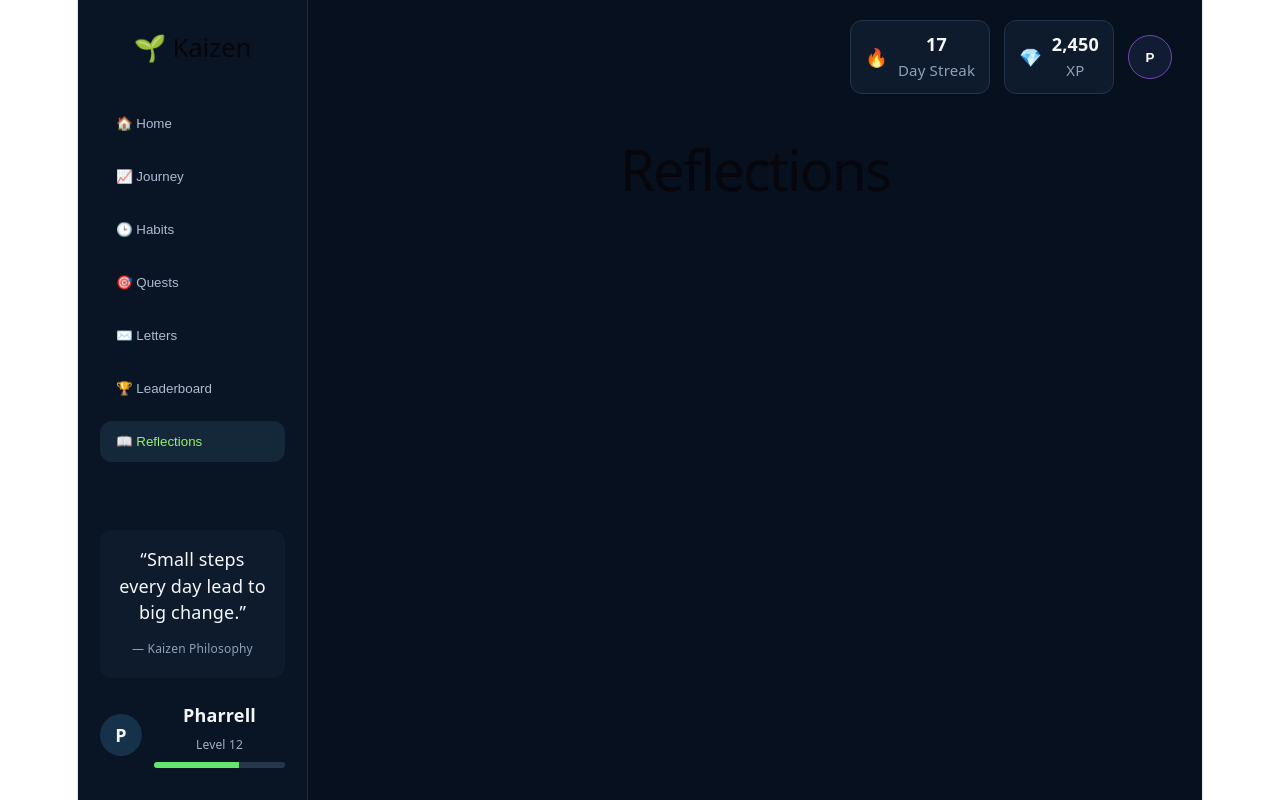
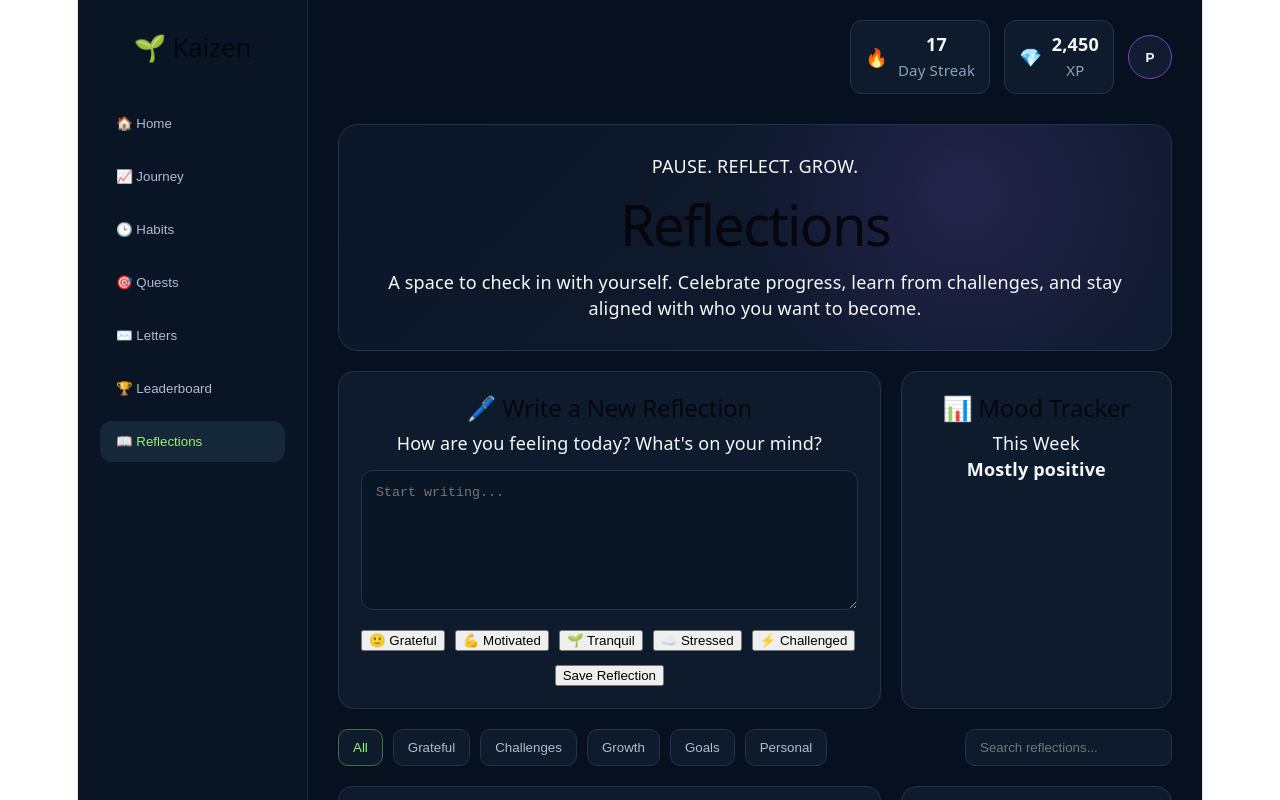
Before and after one commit to PharrellDunc/Kaizen, a React (Vite) app: page / in a window 1280 px wide. Both pictures are taken after a click on the button "📖 Reflections". Shown: the top 800 px of the page. Built offline with nearby package versions, Linux system fonts and the light colour scheme.

Commit message:
Finished ReflectionsPage MVP

```diff
--- a/src/App.tsx
+++ b/src/App.tsx
@@ -7,6 +7,7 @@ import HabitPage from './pages/HabitPage';
 import QuestPage from './pages/QuestPage';
 import LettersPage from './pages/LettersPage';
 import LeaderboardPage from './pages/LeaderboardPage';
+import ReflectionsPage from './pages/ReflectionsPage';
 
 
 function App() {
@@ -201,11 +202,7 @@ task={[
 {currentPage === "letters" && <LettersPage />}
 {currentPage === "leaderboard" && <LeaderboardPage />}
 
-{currentPage === "reflections" && (
-  <main className="dashboard">
-    <h1>Reflections</h1>
-  </main>
-)}
+{currentPage === "reflections" && <ReflectionsPage />}
 </div>
 </div>
 );
--- /dev/null
+++ b/src/pages/ReflectionsPage.css
@@ -0,0 +1,151 @@
+.reflections-hero {
+  padding: 28px;
+  border: 1px solid #21344d;
+  border-radius: 20px;
+  margin-bottom: 20px;
+  background:
+    radial-gradient(circle at 75% 30%, rgba(111, 72, 180, 0.22), transparent 35%),
+    linear-gradient(135deg, #0b1728, #111b31);
+}
+
+.reflections-top {
+  display: grid;
+  grid-template-columns: 2fr 1fr;
+  gap: 20px;
+  margin-bottom: 20px;
+}
+
+.new-reflection,
+.mood-tracker,
+.reflection-stats,
+.reflection-motivation {
+  padding: 22px;
+  background: #0d1b2d;
+  border: 1px solid #21344d;
+  border-radius: 16px;
+}
+
+.new-reflection textarea {
+  width: 100%;
+  min-height: 140px;
+  margin: 14px 0;
+  padding: 14px;
+  background: #081625;
+  border: 1px solid #21344d;
+  border-radius: 12px;
+  color: white;
+}
+
+.mood-options {
+  display: flex;
+  gap: 10px;
+  flex-wrap: wrap;
+}
+
+.save-reflection {
+  margin-top: 14px;
+}
+
+.reflection-controls {
+  display: flex;
+  justify-content: space-between;
+  align-items: center;
+  margin-bottom: 20px;
+}
+
+.reflection-tabs {
+  display: flex;
+  gap: 10px;
+}
+
+.reflection-tabs button,
+.reflection-search {
+  padding: 10px 14px;
+  border: 1px solid #21344d;
+  border-radius: 10px;
+  background: #0d1b2d;
+  color: #aebbd0;
+}
+
+.reflection-tabs .active {
+  color: #8cff76;
+  border-color: #3b6f4b;
+}
+
+.reflections-main {
+  display: grid;
+  grid-template-columns: 2fr 1fr;
+  gap: 20px;
+}
+
+.reflection-list {
+  display: flex;
+  flex-direction: column;
+  gap: 14px;
+}
+
+.reflection-card {
+  display: grid;
+  grid-template-columns: 100px 1fr 50px;
+  gap: 16px;
+  align-items: center;
+
+  padding: 18px;
+  background: #0d1b2d;
+  border: 1px solid #21344d;
+  border-radius: 14px;
+}
+
+.reflection-card p {
+  color: #9fb0c6;
+}
+
+.reflection-side {
+  display: flex;
+  flex-direction: column;
+  gap: 16px;
+}
+
+.new-reflection textarea{
+    width:100%;
+    min-height:140px;
+    padding:14px;
+
+    box-sizing:border-box;
+
+    resize:vertical;
+
+    background:#081625;
+    border:1px solid #21344d;
+    border-radius:12px;
+    color:white;
+}
+
+.reflection-side{
+    display:flex;
+    flex-direction:column;
+    gap:16px;
+}
+
+.reflection-motivation{
+    flex:1;
+
+    display:flex;
+    flex-direction:column;
+    align-items:center;
+
+    text-align:center;
+}
+
+.reflection-motivation p{
+    font-style: italic;
+    line-height: 1.7;
+    color:#c8d6ea;
+}
+
+.reflection-motivation span{
+    display:block;
+    margin-top:18px;
+    color:#8cff76;
+    font-size:14px;
+}
--- /dev/null
+++ b/src/pages/ReflectionsPage.tsx
@@ -0,0 +1,117 @@
+import "./ReflectionsPage.css";
+
+const reflections = [
+  {
+    date: "18 Sep 2026",
+    title: "Grateful for the people around me",
+    category: "Grateful",
+    text: "Today I realised how lucky I am to have people who genuinely support me.",
+    mood: "🙂",
+  },
+  {
+    date: "14 Sep 2026",
+    title: "Pushed through a tough day",
+    category: "Challenges",
+    text: "Wasn't feeling motivated today but I still got my workout done.",
+    mood: "💪",
+  },
+  {
+    date: "10 Sep 2026",
+    title: "Progress feels real",
+    category: "Growth",
+    text: "Looking back at where I was a few months ago, I can actually see the difference.",
+    mood: "🌱",
+  },
+];
+
+function ReflectionsPage() {
+    return (
+        <main className="dashboard reflections-page">
+
+            <section className="reflections-hero">
+                <span>PAUSE. REFLECT. GROW.</span>
+                <h1>Reflections</h1>
+                <p>
+                  A space to check in with yourself. Celebrate progress,
+                  learn from challenges, and stay aligned with who you
+                  want to become.
+                </p>
+                </section>
+
+                <section className="reflections-top">
+                    <div className="new-reflection">
+                       <h2>🖊️ Write a New Reflection</h2>
+                        <p>How are you feeling today? What's on your mind?</p>
+                    <textarea placeholder="Start writing..."></textarea>
+
+                    <div className="mood-options">
+                        <button>🙂 Grateful</button>
+                        <button>💪 Motivated</button>
+                        <button>🌱 Tranquil</button>
+                        <button>☁️ Stressed</button>
+                        <button>⚡ Challenged</button>
+                    </div>
+
+                    <button className="save-reflection">Save Reflection</button>
+                  </div>
+
+                  <div className="mood-tracker">
+                    <h2>📊 Mood Tracker</h2>
+                    <p>This Week</p>
+                    <strong>Mostly positive</strong>
+                    </div>
+                    </section>
+
+                    <section className="reflection-controls">
+                        <div className="reflection-tabs">
+                            <button className="active">All</button>
+                            <button>Grateful</button>
+                            <button>Challenges</button>
+                            <button>Growth</button>
+                            <button>Goals</button>
+                            <button>Personal</button>
+                        </div>
+
+                        <input
+                        className="reflection-search"
+                        placeholder="Search reflections..."
+                        />
+                    </section>
+
+                    <section className="reflections-main">
+                        <div className="reflection-list">
+                            {reflections.map((reflection) => (
+                                <div className="reflection-card" key={reflection.title}>
+                                    <span>{reflection.date}</span>
+
+                                    <div>
+                                        <h3>{reflection.title}</h3>
+                                        <small>{reflection.category}</small>
+                                        <p>{reflection.text}</p>
+                                    </div>
+
+                                    <span>{reflection.mood}</span>
+                                </div>
+                            ))}
+                            </div>
+
+                        <div className="reflection-side">
+                            <div className="reflection-stats">
+                                <h3>📊Reflection Stats</h3>
+                                <p>24</p>
+                                <p>Total Reflections</p>
+                            </div>
+
+                            <div className="reflection-motivation">
+                                <h2>🌿 Keep Going</h2>
+                                <p>
+                                Reflection isn't about having all the answers.
+                                Its about being honest with yourself and learning from your experiences.
+                                </p>
+                                </div>
+                        </div>
+                        </section>
+            </main>
+    );
+}
+export default ReflectionsPage;
```
